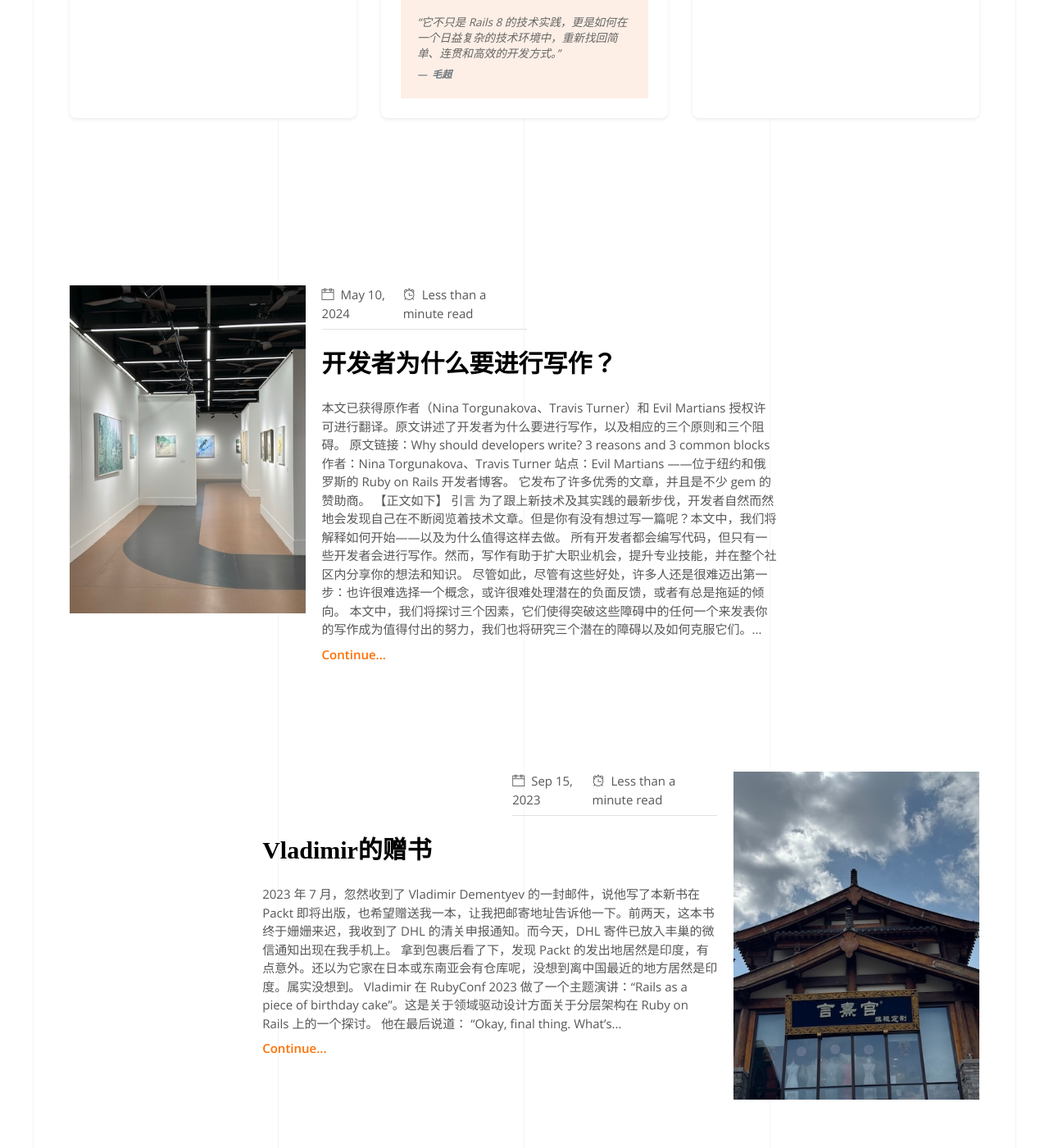
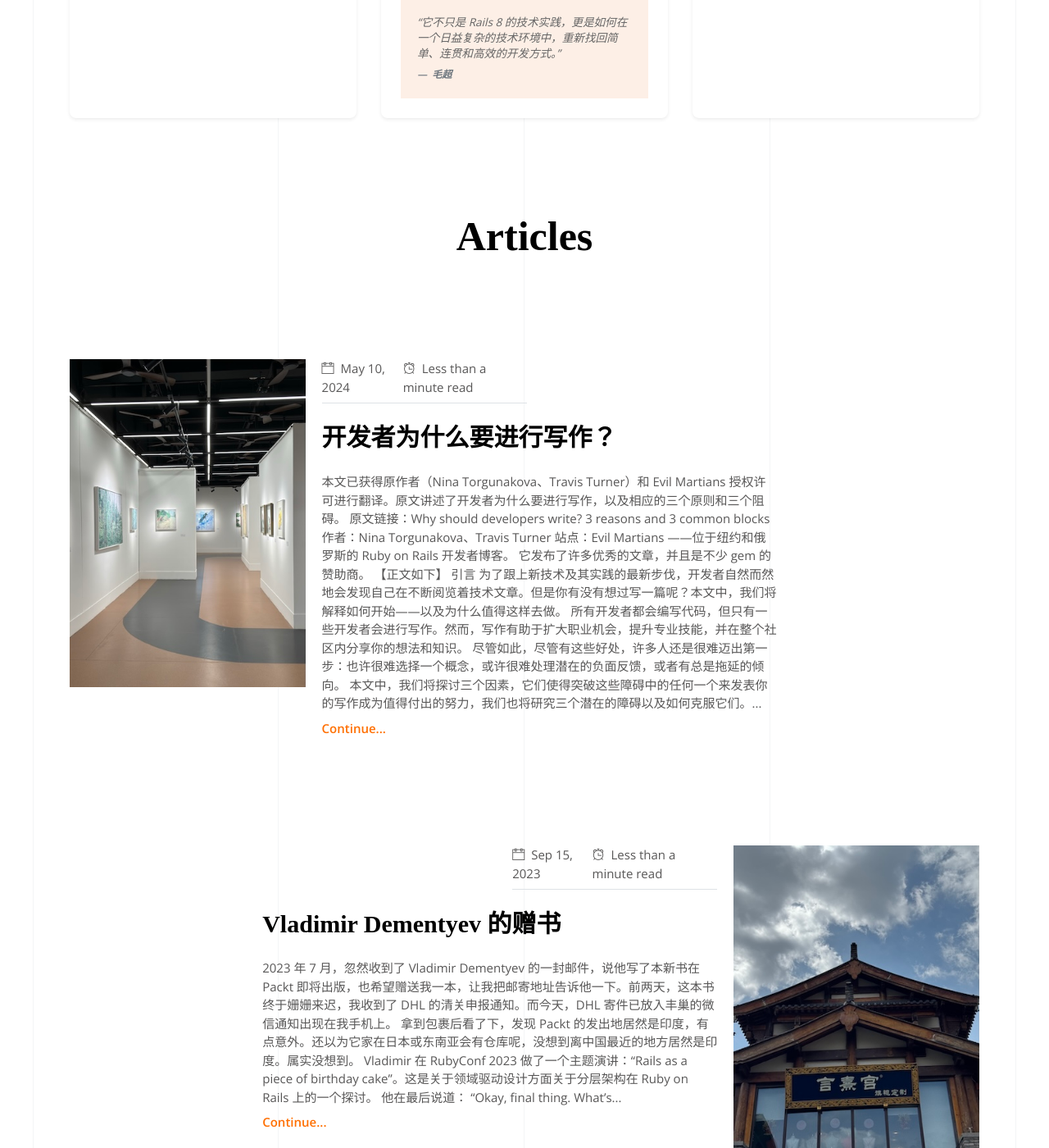
Before and after one commit to xfyuan/xiaofengyuan.com, a Jekyll site: the page built from index.html, in a window 1280 px wide and 1400 px high, scrolled down 1360 px. Shown: the whole window at 82% size. Built offline with Jekyll 4.4.1, drawn with Linux system fonts in a browser that asks for light colours; some web fonts are replaced; the list of posts is cut into pages by our own code.

Commit message:
minor typo adjust

```diff
--- a/_posts/2023-02-13-lazy-neovim.md
+++ b/_posts/2023-02-13-lazy-neovim.md
@@ -1,6 +1,6 @@
 ---
 layout: post
-title: 懒惰的Neovim
+title: 懒惰的 Neovim
 date: 2023-02-13
 image: "assets/images/masonary-post/img003.jpg"
 categories:
--- a/_posts/2023-09-15-valadimir-gift-book.md
+++ b/_posts/2023-09-15-valadimir-gift-book.md
@@ -1,6 +1,6 @@
 ---
 layout: post
-title: Vladimir的赠书
+title: Vladimir Dementyev 的赠书
 date: 2023-09-15
 image: "assets/images/masonary-post/img002.jpg"
 categories:
--- a/index.html
+++ b/index.html
@@ -105,6 +105,11 @@ layout: default
 {% include works.html %}
 
 <!-- blog post -->
+<div class="row">
+  <div class="col-12 text-center">
+    <h2 class="section-title">Articles</h2>
+  </div>
+</div>
 <section class="section">
   <div class="container">
     <div class="row">
```
Also changed, not shown: _posts/2020-08-18-testprof-chinese-doc-is-online.md (+1 -1 lines).
